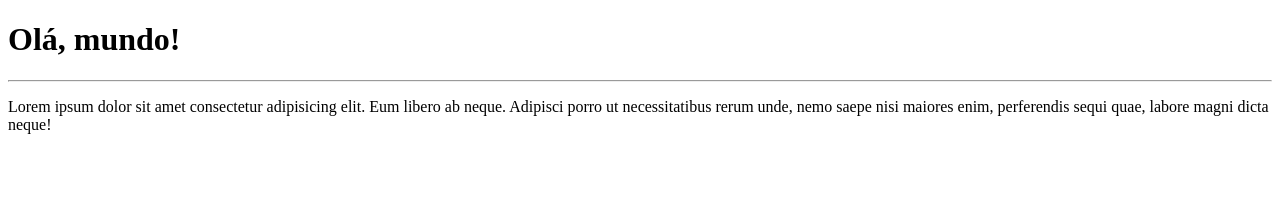
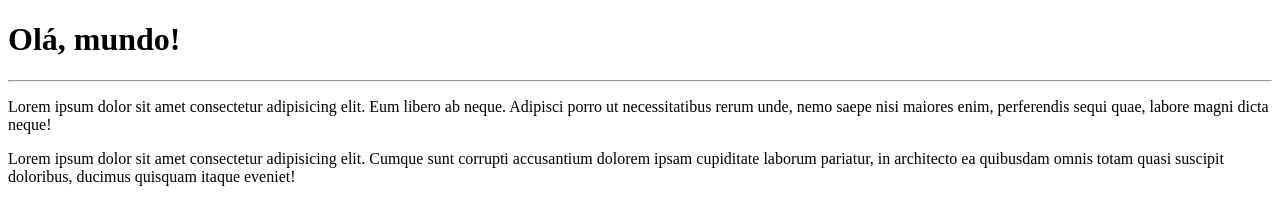
Before and after one commit to stevebenaglia/Ola-Mundo, a plain HTML site: page exemplo/index.html in a window 1280 px wide. Drawn offline with Linux system fonts and the light colour scheme.

Commit message:
adicionei um paragrafo

```diff
--- a/exemplo/index.html
+++ b/exemplo/index.html
@@ -10,5 +10,6 @@
     <h1>Olá, mundo!</h1>
     <hr>
     <p>Lorem ipsum dolor sit amet consectetur adipisicing elit. Eum libero ab neque. Adipisci porro ut necessitatibus rerum unde, nemo saepe nisi maiores enim, perferendis sequi quae, labore magni dicta neque!</p>
+    <p>Lorem ipsum dolor sit amet consectetur adipisicing elit. Cumque sunt corrupti accusantium dolorem ipsam cupiditate laborum pariatur, in architecto ea quibusdam omnis totam quasi suscipit doloribus, ducimus quisquam itaque eveniet!</p>
 </body>
 </html>
```
